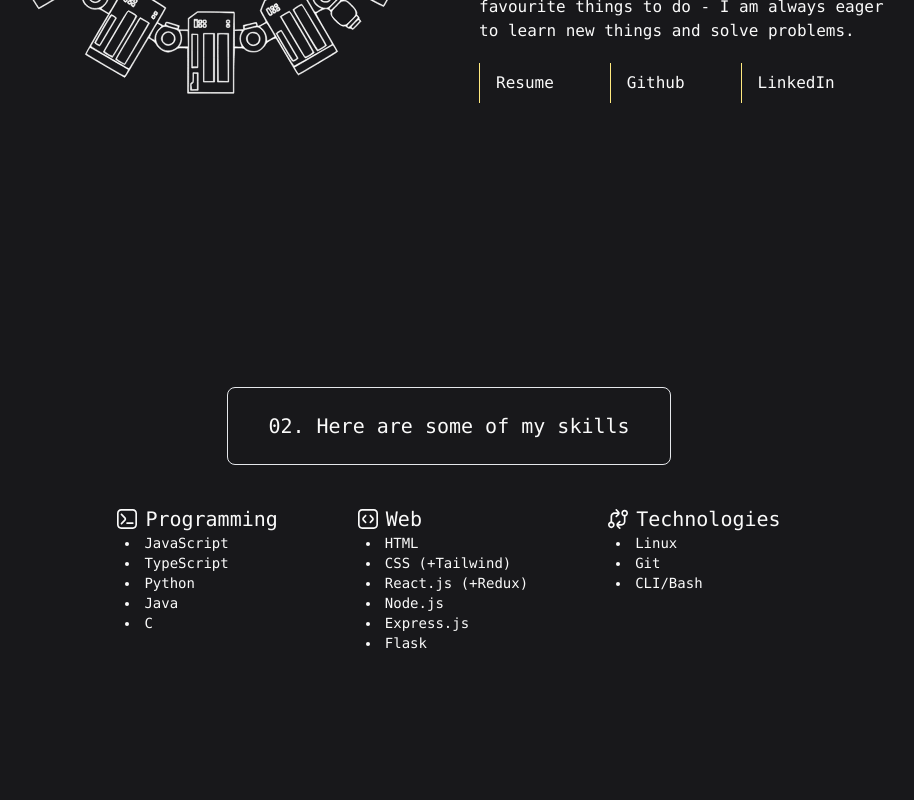
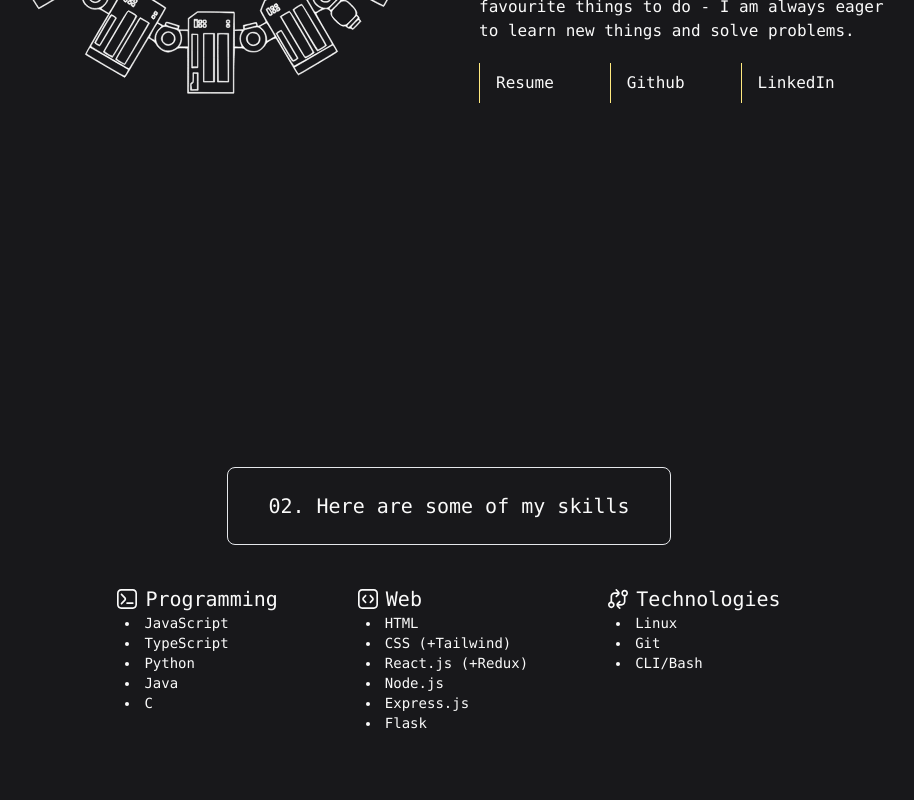
Before and after one commit to ddannyll/horizon, a React (Vite) app: page / in a window 1280 px wide. Shown: the part 1520-2320 px from the top of the page, without its empty margins (191-1105 px from the left). Built offline with nearby package versions, Linux system fonts and the light colour scheme.

Commit message:
change spacing

```diff
--- a/src/components/Skills.jsx
+++ b/src/components/Skills.jsx
@@ -28,7 +28,7 @@
 
     return (
         <section
-            className="container mx-auto flex flex-col items-center px-5 h-screen justify-center md:mt-[-20vh]">
+            className="container mx-auto flex flex-col items-center px-5 h-screen justify-center md:mt-[-10vh]">
             <motion.h1
                 initial={{ opacity: 0 }}
                 whileInView={{ opacity: 1 }}
```
